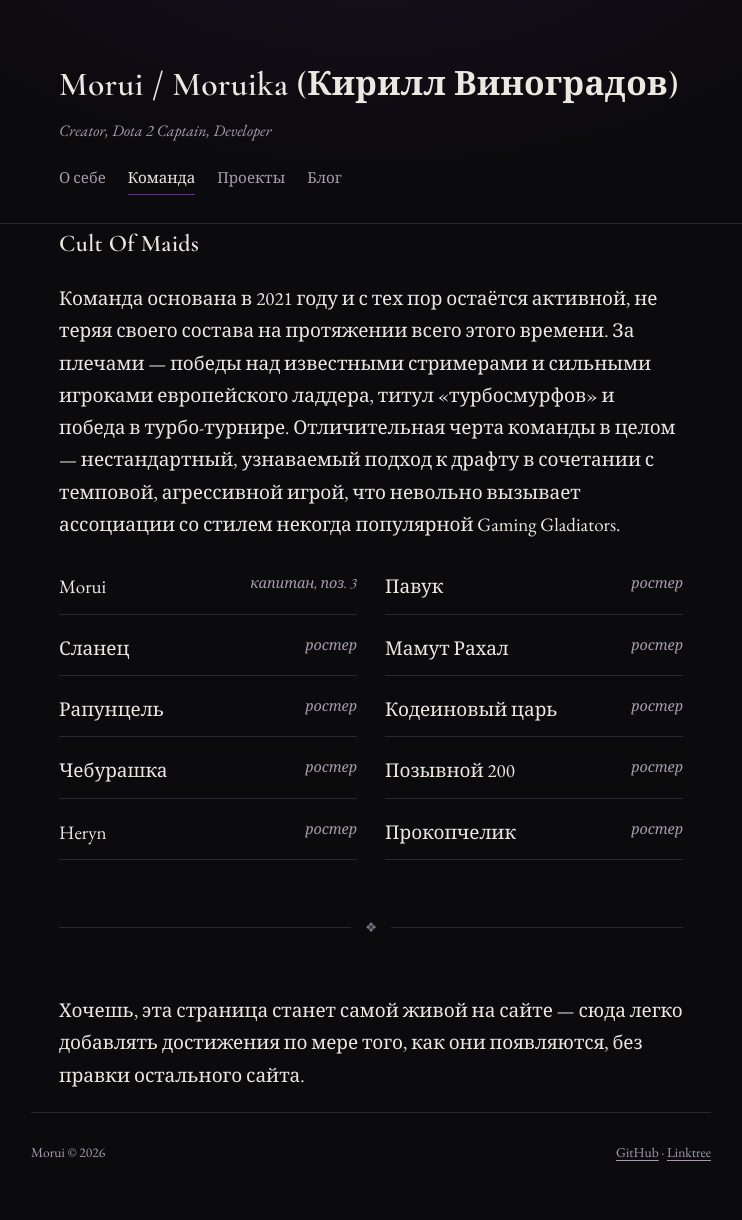
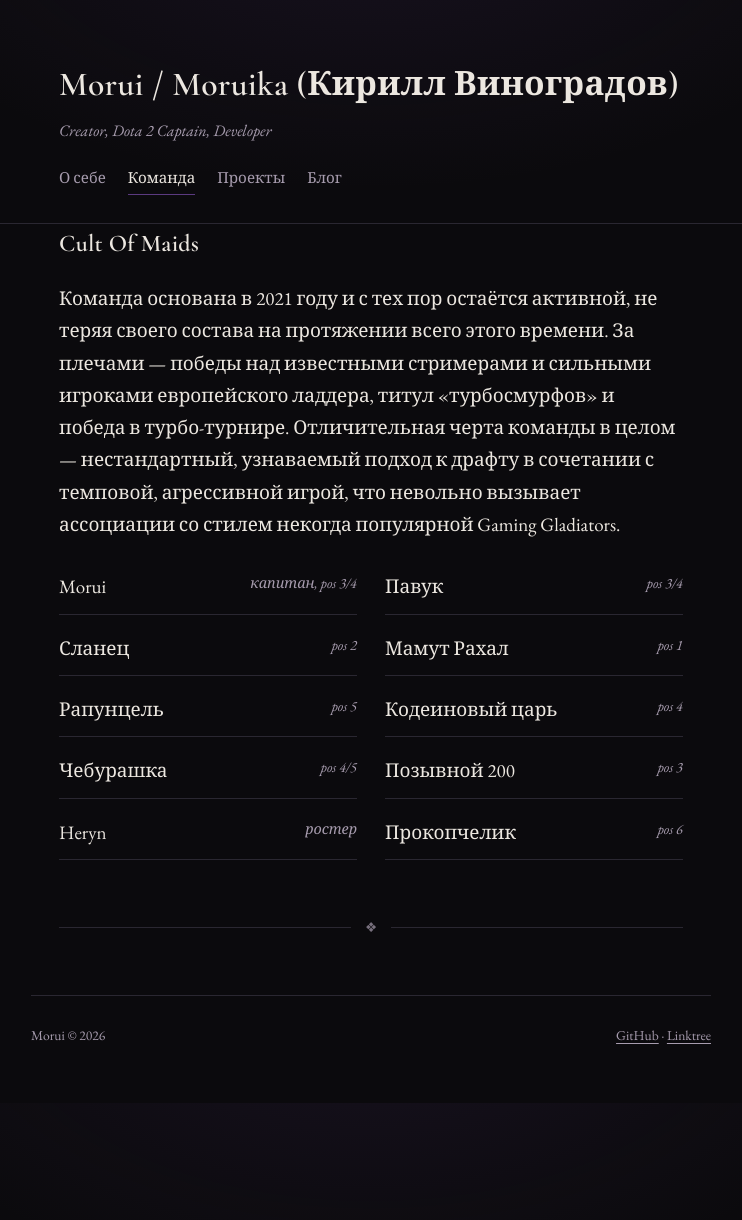
Before and after one commit to Moruika/moruika.github.io, a Jekyll site: the page built from team.md, in a window 1280 px wide. Shown: the whole page, without its empty margins (269-1011 px from the left). Built offline with Jekyll 4.4.1, drawn with Linux system fonts in a browser that asks for light colours; after the commit the page ends 1103 px from its top, so only the background shows below that.

Commit message:
Update team.md

```diff
--- a/team.md
+++ b/team.md
@@ -9,18 +9,16 @@ permalink: /team/
 <p>Команда основана в 2021 году и с тех пор остаётся активной, не теряя своего состава на протяжении всего этого времени. За плечами — победы над известными стримерами и сильными игроками европейского ладдера, титул «турбосмурфов» и победа в турбо-турнире. Отличительная черта команды в целом — нестандартный, узнаваемый подход к драфту в сочетании с темповой, агрессивной игрой, что невольно вызывает ассоциации со стилем некогда популярной Gaming Gladiators.</p>
 
 <ul class="roster">
-  <li><span>Morui</span><span class="role">капитан, поз. 3</span></li>
-  <li><span>Павук</span><span class="role">ростер</span></li>
-  <li><span>Сланец</span><span class="role">ростер</span></li>
-  <li><span>Мамут Рахал</span><span class="role">ростер</span></li>
-  <li><span>Рапунцель</span><span class="role">ростер</span></li>
-  <li><span>Кодеиновый царь</span><span class="role">ростер</span></li>
-  <li><span>Чебурашка</span><span class="role">ростер</span></li>
-  <li><span>Позывной 200</span><span class="role">ростер</span></li>
+  <li><span>Morui</span><span class="role">капитан, pos 3/4</span></li>
+  <li><span>Павук</span><span class="role">pos 3/4</span></li>
+  <li><span>Сланец</span><span class="role">pos 2</span></li>
+  <li><span>Мамут Рахал</span><span class="role">pos 1</span></li>
+  <li><span>Рапунцель</span><span class="role">pos 5</span></li>
+  <li><span>Кодеиновый царь</span><span class="role">pos 4</span></li>
+  <li><span>Чебурашка</span><span class="role">pos 4/5</span></li>
+  <li><span>Позывной 200</span><span class="role">pos 3</span></li>
   <li><span>Heryn</span><span class="role">ростер</span></li>
-  <li><span>Прокопчелик</span><span class="role">ростер</span></li>
+  <li><span>Прокопчелик</span><span class="role">pos 6</span></li>
 </ul>
 
 <div class="ornament"><span>❖</span></div>
-
-<p>Хочешь, эта страница станет самой живой на сайте — сюда легко добавлять достижения по мере того, как они появляются, без правки остального сайта.</p>
```
